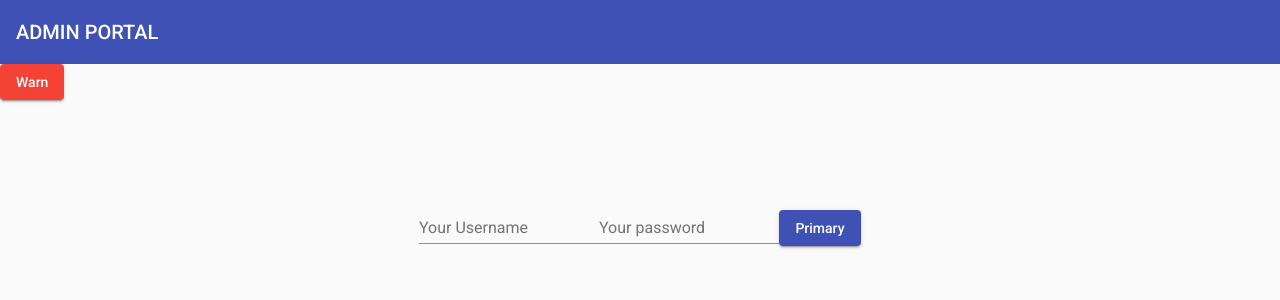
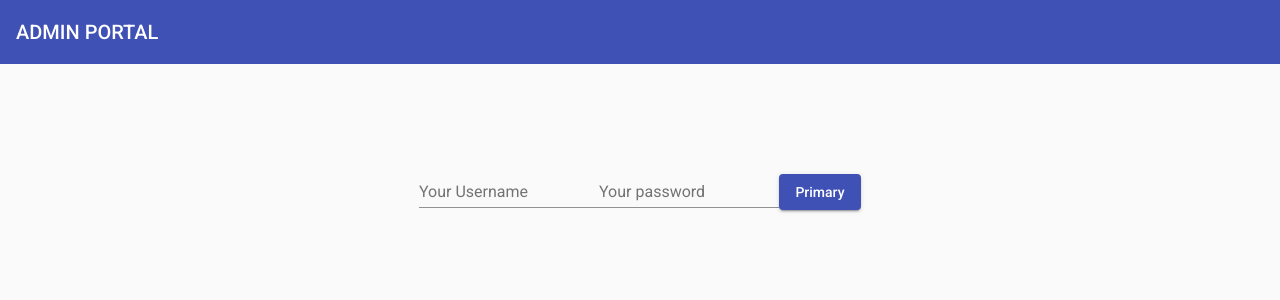
Before and after one commit to Pranoy12001/admin-portal, an Angular app: page /login in a window 1280 px wide. Shown: the top 300 px of the page. Built offline with nearby package versions, Linux system fonts and the light colour scheme.

Commit message:
remove unused code

```diff
--- a/src/app/nav-bar/nav-bar.component.html
+++ b/src/app/nav-bar/nav-bar.component.html
@@ -5,5 +5,3 @@
   <span [hidden]="!loggedIn"><a mat-button>Add Book</a></span>
   <span [hidden]="!loggedIn"><a mat-button>Logout</a></span>
 </mat-toolbar>
-
-<button mat-raised-button color="warn" (click)="toggleDisplay()">Warn</button>
```
